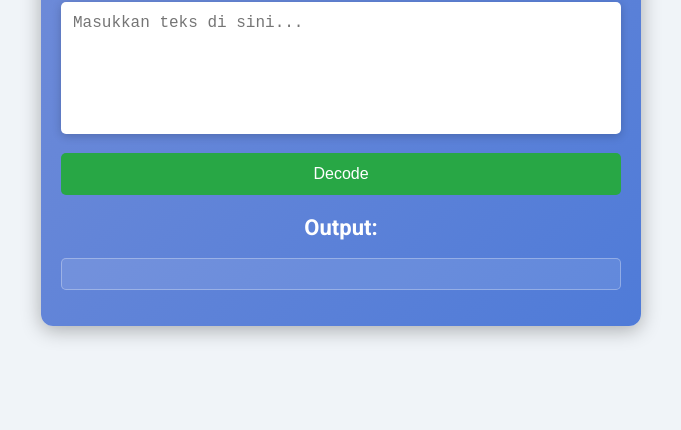
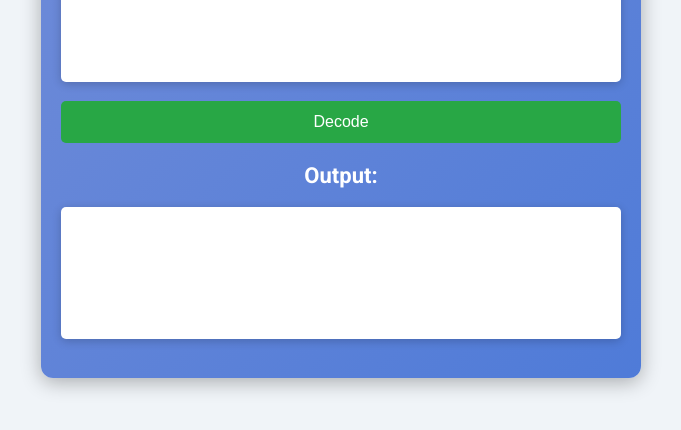
Before and after one commit to wxyz47/query, a plain HTML site: page index.html in a window 1280 px wide. Shown: the part 282-712 px from the top of the page, without its empty margins (299-980 px from the left). Drawn offline with Linux system fonts and the light colour scheme.

Commit message:
Update index.html

```diff
--- a/index.html
+++ b/index.html
@@ -13,7 +13,7 @@
         <textarea id="input" rows="6" placeholder="Masukkan teks di sini..."></textarea>
         <button id="decodeButton">Decode</button>
         <h2>Output:</h2>
-        <pre id="output"></pre>
+        <textarea id="output" rows="6" readonly></textarea>
     </div>
     <script src="script.js"></script>
 </body>
```
